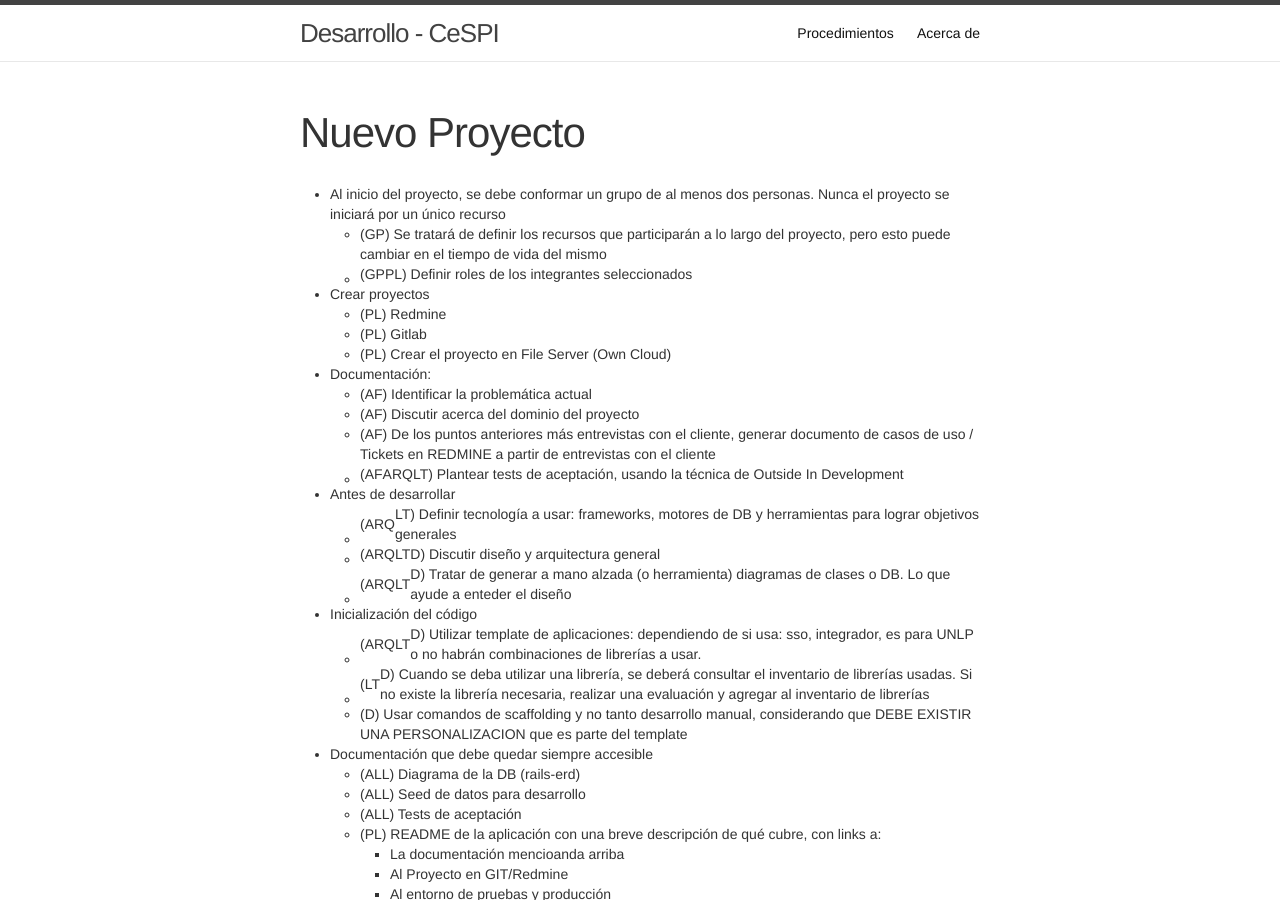
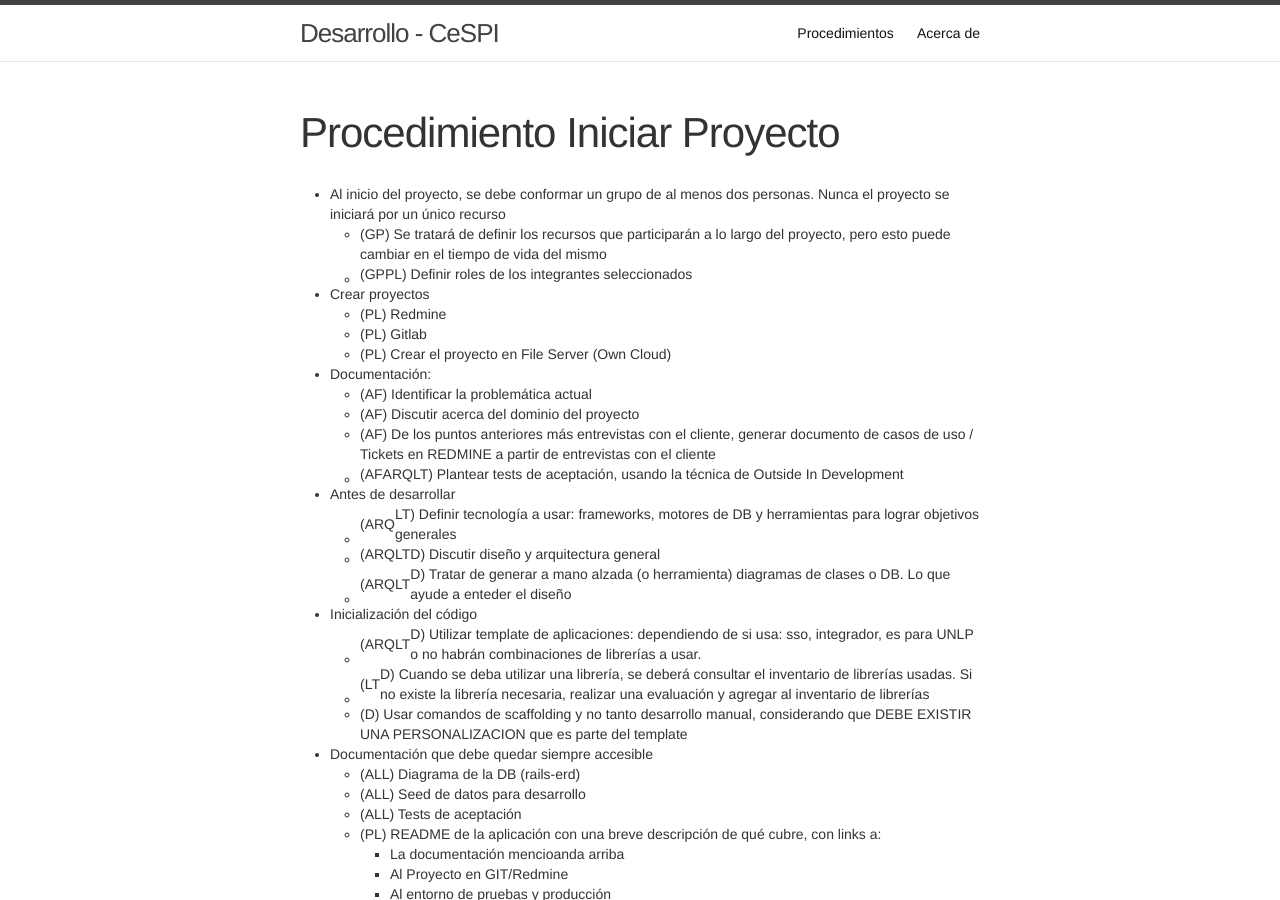
Before and after one commit to Desarrollo-CeSPI/desarrollo-cespi.github.io, a Jekyll site: the page built from pages/nuevo_proyecto.md, in a window 1280 px wide and 900 px high. Built offline with Jekyll 4.4.1, drawn with Linux system fonts in a browser that asks for light colours.

Commit message:
Modifcamos el lugar.

```diff
--- a/pages/nuevo_proyecto.md
+++ b/pages/nuevo_proyecto.md
@@ -1,6 +1,6 @@
 ---
 layout: page
-title: Nuevo Proyecto
+title: Procedimiento Iniciar Proyecto
 permalink: /procedimientos/nuevo_proyecto
 ---
 
```
